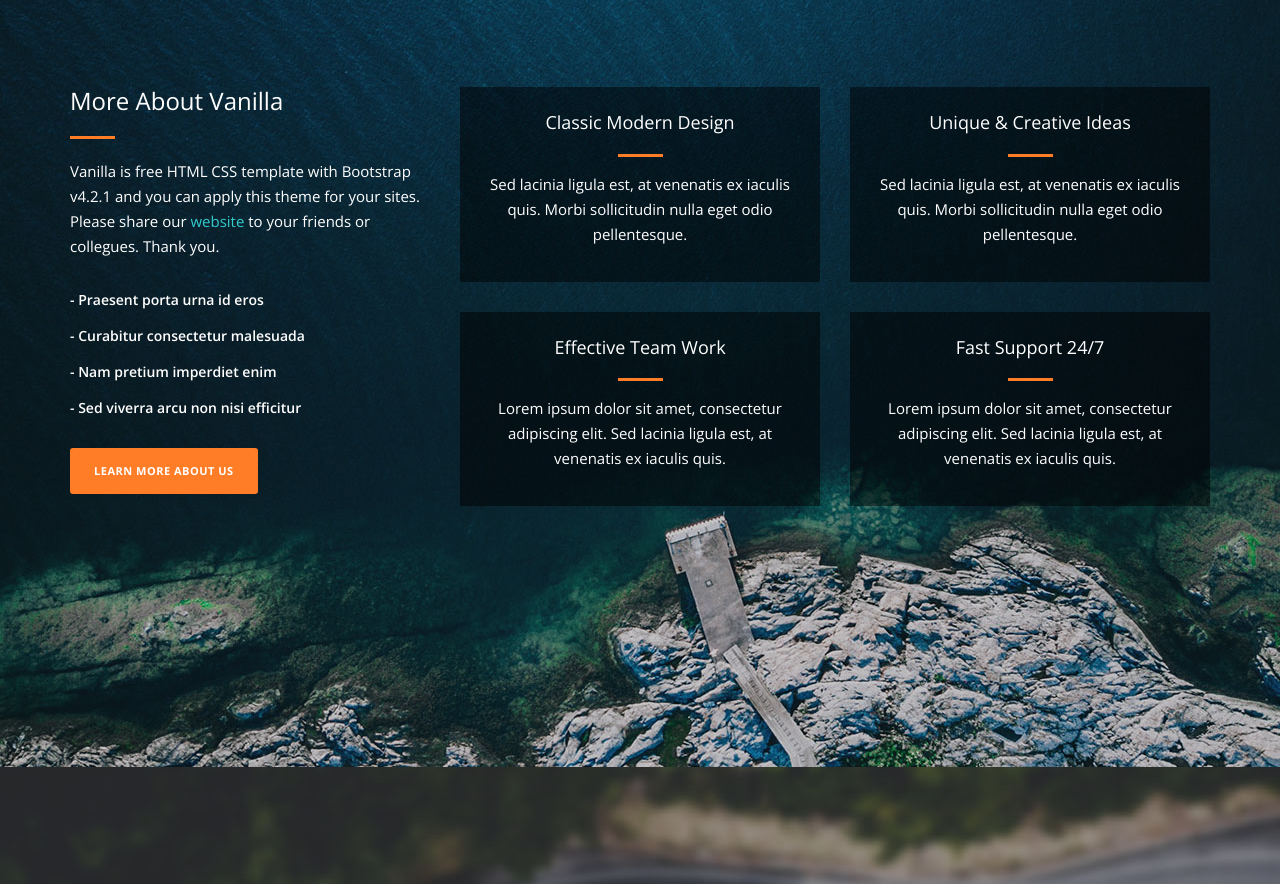
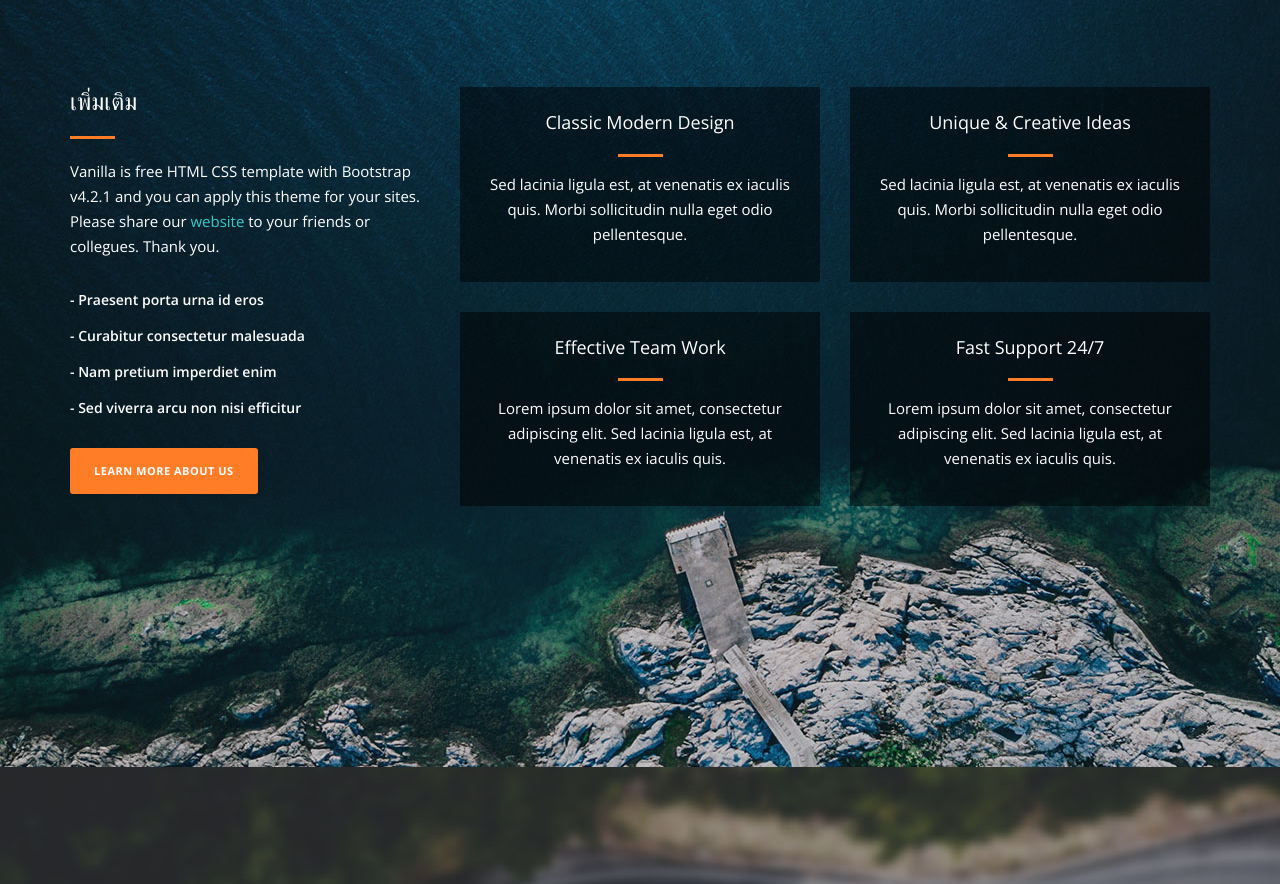
Before and after one commit to suwonmasters/vanila, a plain HTML site: page index.html in a window 1280 px wide. Shown: the part 833-1717 px from the top of the page. Drawn offline with nearby package versions, Linux system fonts and the light colour scheme.

Commit message:
Update index.html

```diff
--- a/index.html
+++ b/index.html
@@ -3,7 +3,7 @@
     <head>
         <meta charset="utf-8">
         <meta http-equiv="X-UA-Compatible" content="IE=edge,chrome=1">
-        <title>Vanilla Bootstrap suwon</title>
+        <title>suwon</title>
         <meta name="description" content="">
         <meta name="viewport" content="width=device-width, initial-scale=1">
         <link rel="apple-touch-icon" href="apple-touch-icon.png">
@@ -51,7 +51,7 @@
             <div class="row">
                 <div class="col-md-4">
                     <div class="left-text">
-                        <h4>More About Vanilla</h4>
+                        <h4>เพิ่มเติม</h4>
                         <div class="line-dec"></div>
                         <p>Vanilla is free HTML CSS template with Bootstrap v4.2.1 and you can apply this theme for your sites.
                         Please share our <a rel="nofollow" href="https://templatemo.com">website</a> to your friends or collegues. Thank you.</p>
```
